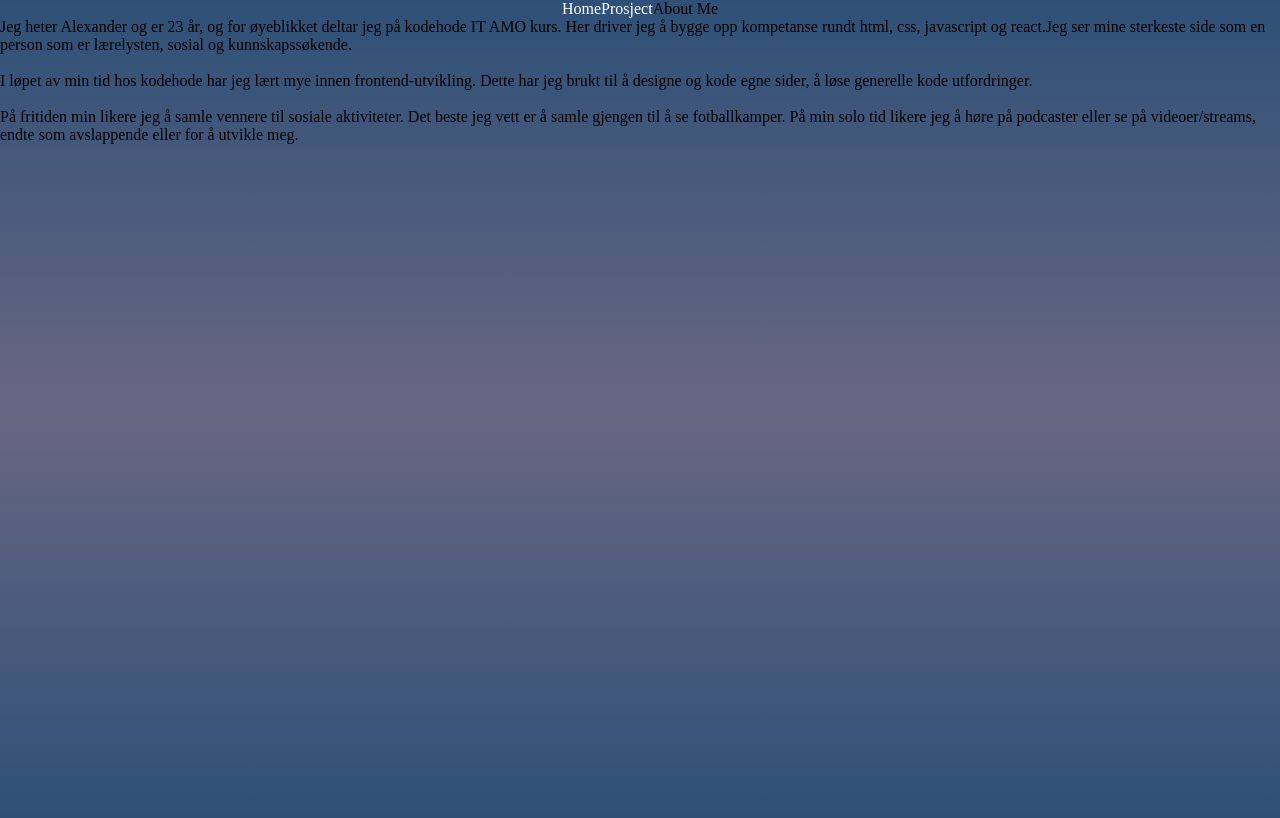
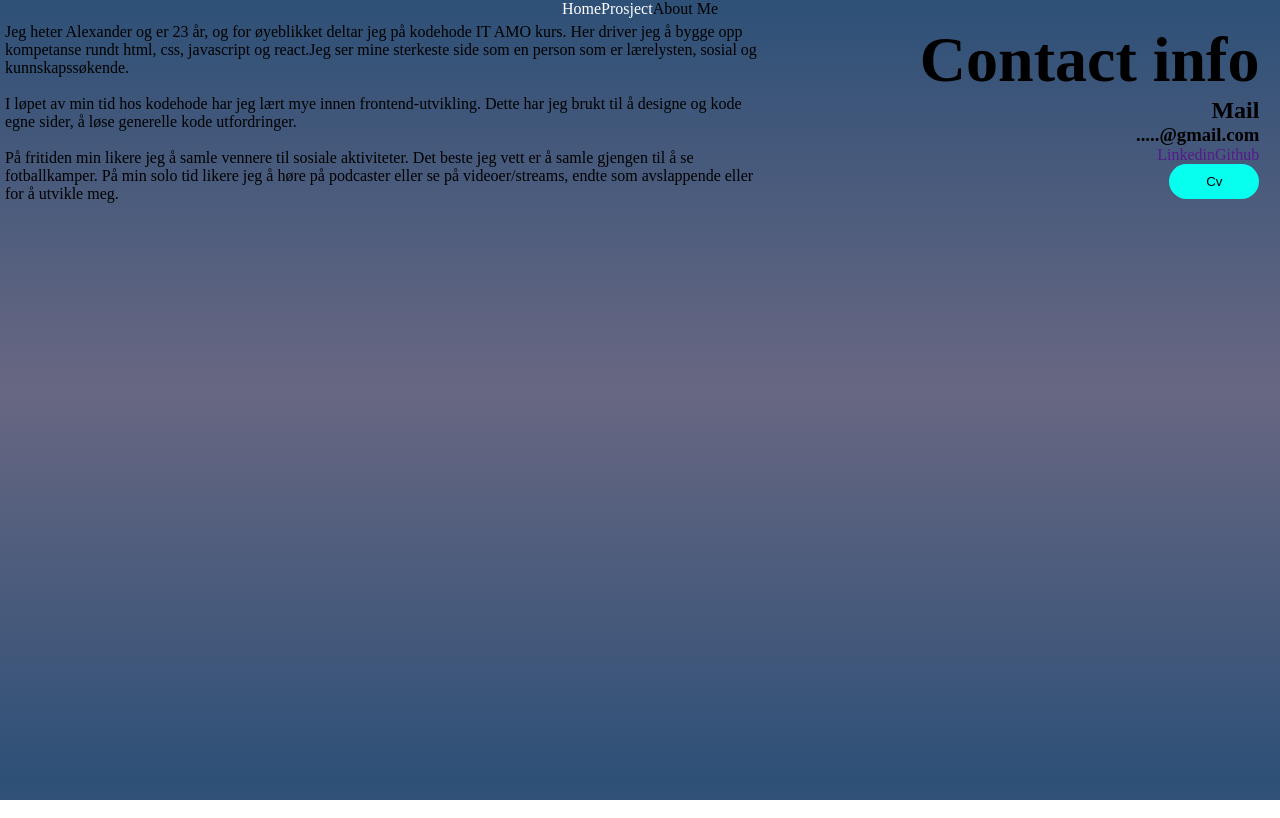
Before and after one commit to AlexanderKodehode/portfolio, a React (Create React App) app: page /#/AboutmePage in a window 1280 px wide. Built offline with nearby package versions, Linux system fonts and the light colour scheme.

Commit message:
Started aboutme page

```diff
--- a/src/assets/Global.css
+++ b/src/assets/Global.css
@@ -26,7 +26,15 @@
 
 	--transition: all 400ms ease;
 
-	--container-width-small: 50%;
+	--container-width-small: 40%;
+	--container-width-middels: 60%;
+	--comtainer-width-big: 95%;
+
+	--image-width-small: 370px;
+	/* --image-width-big: 50%; */
+
+	--image-height-small: 370px;
+	/* --image-height-big: 50%; */
 }
 
 body {
@@ -35,7 +43,7 @@ body {
 
 section {
 	/*Box model stuff*/
-	min-height: 100vh;
+	min-height: 97vh;
 }
 
 h1,
--- a/src/pages/routs/AboutMePage.jsx
+++ b/src/pages/routs/AboutMePage.jsx
@@ -1,14 +1,37 @@
 import React from "react";
+import * as style from "./AboutMePageFiles/style";
 
 const AboutMePage = () => {
     return (
-        <section>
-            <p>Jeg heter Alexander og er 23 år, og for øyeblikket deltar jeg på kodehode IT AMO kurs. Her driver jeg å bygge opp kompetanse rundt html, css, javascript og react.Jeg ser mine sterkeste side som en person som er lærelysten, sosial og kunnskapssøkende.</p>
-            <br/>
-            <p>I løpet av min tid hos kodehode har jeg lært mye innen frontend-utvikling. Dette har jeg brukt til å designe og kode egne sider, å løse generelle kode utfordringer.</p>
-            <br/>
-            <p>På fritiden min likere jeg å samle vennere til sosiale aktiviteter. Det beste jeg vett er å samle gjengen til å se fotballkamper. På min solo tid likere jeg å høre på podcaster eller se på videoer/streams, endte som avslappende eller for å utvikle meg.</p>
-        </section>
+        <style.Container>
+            <style.Left_Container>
+                <style.Text>
+                    <p>Jeg heter Alexander og er 23 år, og for øyeblikket deltar jeg på kodehode IT AMO kurs. Her driver jeg å bygge opp kompetanse rundt html, css, javascript og react.Jeg ser mine sterkeste side som en person som er lærelysten, sosial og kunnskapssøkende.</p>
+                    <br/>
+                    <p>I løpet av min tid hos kodehode har jeg lært mye innen frontend-utvikling. Dette har jeg brukt til å designe og kode egne sider, å løse generelle kode utfordringer.</p>
+                    <br/>
+                    <p>På fritiden min likere jeg å samle vennere til sosiale aktiviteter. Det beste jeg vett er å samle gjengen til å se fotballkamper. På min solo tid likere jeg å høre på podcaster eller se på videoer/streams, endte som avslappende eller for å utvikle meg.</p>
+                </style.Text>
+            </style.Left_Container>
+            <style.Right_Container>
+                <style.Contact>
+                    <style.Contact_Titel>
+                        <h1>Contact info</h1>
+                    </style.Contact_Titel>
+                    <style.Mail>
+                        <h2>Mail</h2>
+                        <h3>.....@gmail.com</h3>
+                    </style.Mail>
+                    <style.Contact_Links>
+                        <a href="">Linkedin</a>
+                        <a href="">Github</a>
+                    </style.Contact_Links>
+                    <div>
+                        <style.Cv>Cv</style.Cv>
+                    </div>
+                </style.Contact>
+            </style.Right_Container>
+        </style.Container>
     );
 };
 
--- /dev/null
+++ b/src/pages/routs/AboutMePageFiles/style.js
@@ -0,0 +1,43 @@
+import styled from "styled-components";
+
+export const Container = styled.div`
+    display: flex;
+    flex-direction: row;
+    width: 98vw;
+    height: 94vh;
+    margin: 5px;
+`
+export const Left_Container = styled.div`
+    display: flex;
+    flex-direction: column;
+    width: var(--container-width-middels);
+`
+export const Right_Container = styled.div`
+    display: flex;
+    flex-direction: column;
+    width: var(--container-width-small);
+    text-align: right;
+`
+export const Text = styled.div`
+
+`
+export const Contact = styled.div`
+
+`
+export const Contact_Titel = styled.h1`
+
+`
+export const Mail = styled.div`
+
+`
+export const Contact_Links = styled.a`
+    justify-items: space-between;
+`
+export const Cv = styled.button`
+    background-color: var(--color-btn);
+    height: 35px;
+    width: 90px;
+    border-radius: 30px;
+    justify-content: center;
+    text-align: center;
+`
--- a/src/pages/routs/ProsjectsPageFiles/ProsjectCard.js
+++ b/src/pages/routs/ProsjectsPageFiles/ProsjectCard.js
@@ -27,8 +27,8 @@ const ProsjectCard = () => {
 
             <style.Card>
                 <style.Prosject>
-                    <style.ProsjectTitel>{prosject1.name}</style.ProsjectTitel>
-                    <style.ProsjectImg src={'../../../assets/img/Drumkit.JPG'}/>
+                    <style.Prosject_Titel>{prosject1.name}</style.Prosject_Titel>
+                    <style.Prosject_Img src={require('../../../assets/img/drumkit.jpg')} />
                 </style.Prosject>
                 <style.Link>
                     <style.DemoLink>
@@ -48,10 +48,8 @@ const ProsjectCard = () => {
 
             <style.Card>
                 <style.Prosject >
-                    <style.ProsjectTitel>{prosject2.name}</style.ProsjectTitel>
-                <style.ProsjectImg>
-                        {/* src={require('../../pages/img/Drumkit.JPG')} */}
-                    </style.ProsjectImg>
+                    <style.Prosject_Titel>{prosject2.name}</style.Prosject_Titel>
+                    <style.Prosject_Img src={require('../../../assets/img/todo.jpg')} />
                 </style.Prosject>
                 <style.Link>
                     <style.DemoLink>
--- a/src/pages/routs/ProsjectsPageFiles/style.js
+++ b/src/pages/routs/ProsjectsPageFiles/style.js
@@ -2,39 +2,32 @@ import styled from "styled-components";
 
 export const container = styled.div`
 	display: flex;
-    height: 90vh;
-    width: 100vw;
+    flex-direction: row;
+    width: var(--container-width-big);
 `
 export const Card = styled.div`
     background-color: var(--color-primary);
-    height: 300px;
-    width: 225px;
+    display: flex;
+    flex-direction: column;
     margin: 5px;
 `
 export const Prosject = styled.div`
     display: flex;
     flex-direction: column;
-    height: 150px;
-    width: 200px;
 `
 export const Link = styled.div`
     display: flex;
     height: 50px;
     width: 225px;
 `
-export const ProsjectTitel = styled.h2`
+export const Prosject_Titel = styled.h2`
     text-align: center;
     justify-content: center;
 `
-export const ProsjectImg = styled.image`
-    width: 225px;
-    height: 300px;
+export const Prosject_Img = styled.img`
+    width: var(--image-width-small);
+    height: var(--image-height-small);
     border: solid;
-    border-radius: 10px;
-    /*
-    text-align: center;
-    justify-content: center;
-    */
 `
 export const DemoLink = styled.a`
     margin: 5px;
```
Also changed, not shown: 1 other file (tests, documents, lock files or other folders).
